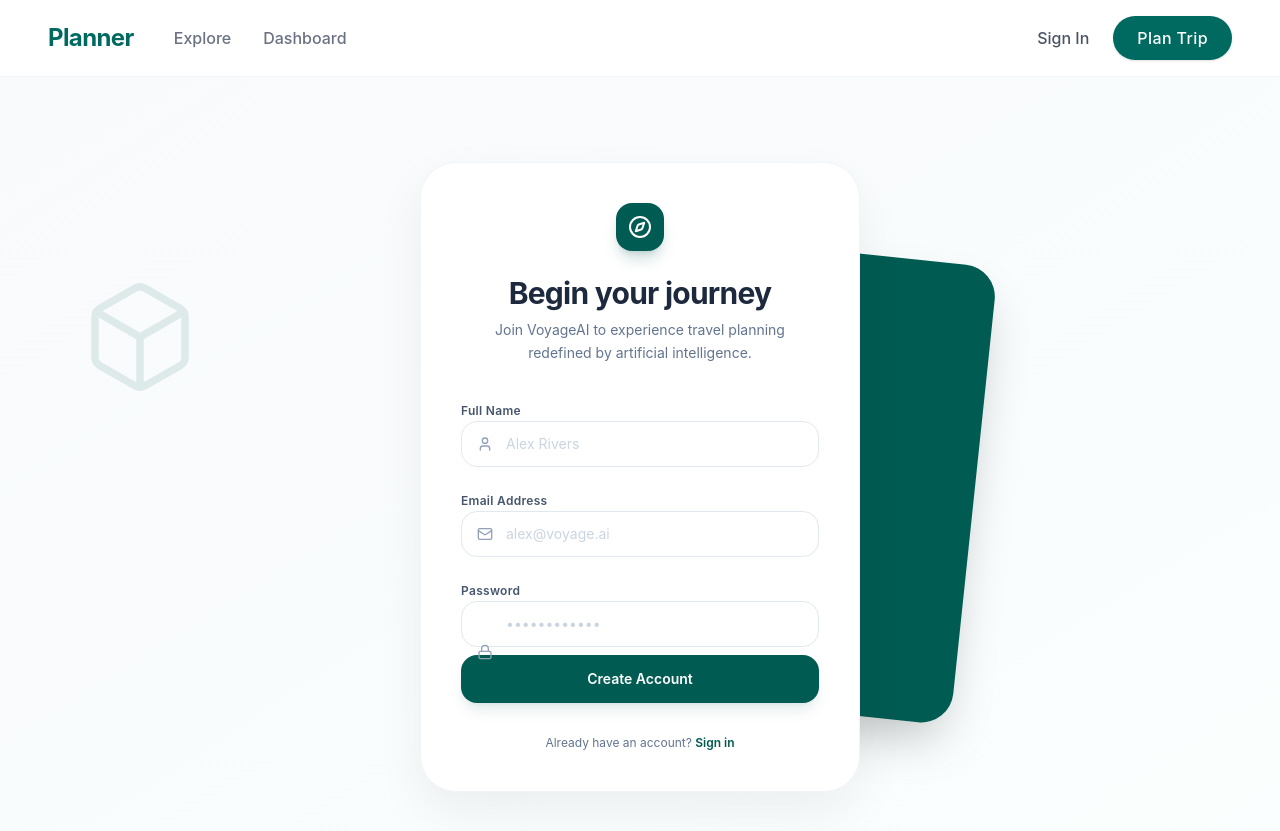
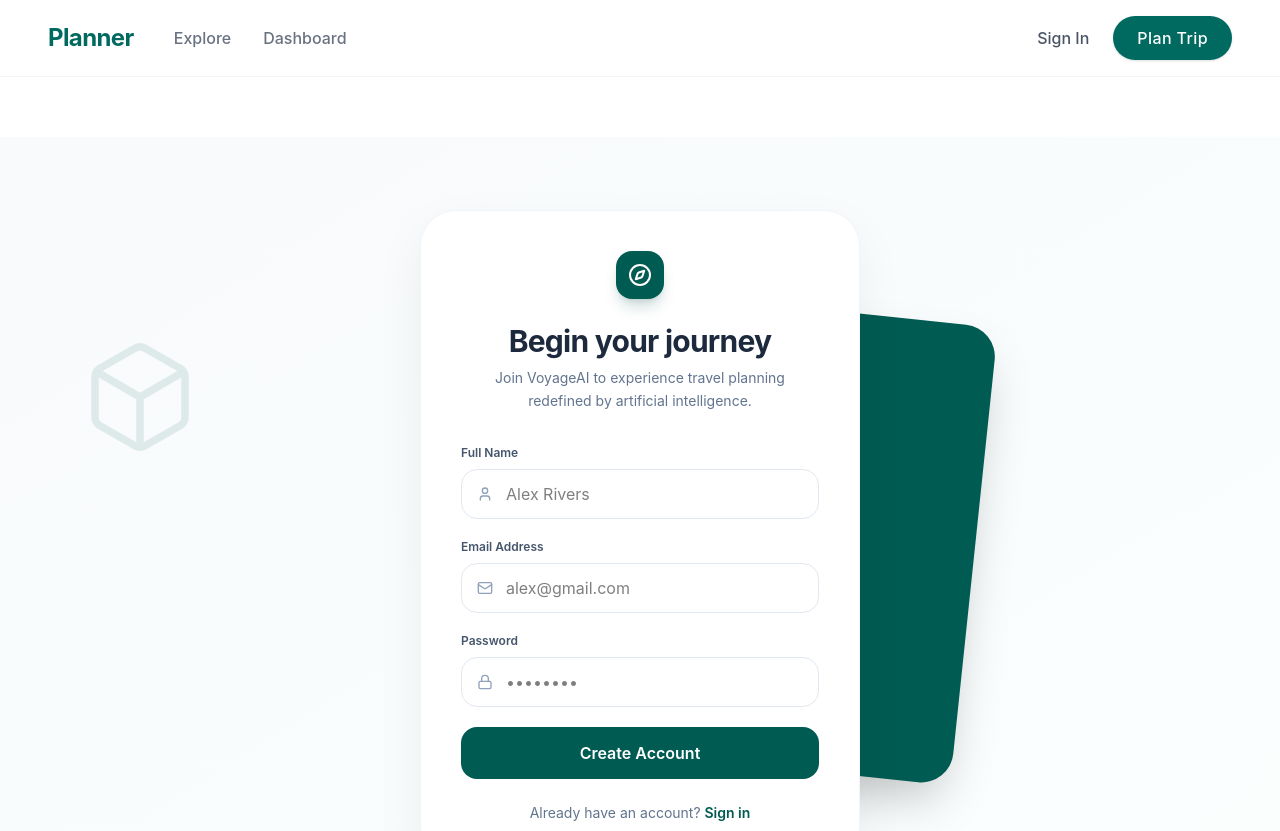
Before and after one commit to tulsishuka/T-Planner, a React (Vite) app in the folder frontend/: page /register in a window 1280 px wide. Shown: the top 831 px of the page. Built offline with nearby package versions, Linux system fonts and the light colour scheme.

Commit message:
frontend/src/pages/Register/Register.jsx

```diff
--- a/frontend/src/pages/Register/Register.jsx
+++ b/frontend/src/pages/Register/Register.jsx
@@ -80,9 +80,8 @@
   };
 
   return (
-    <div className="min-h-screen w-full bg-gradient-to-br from-slate-50 to-teal-50/30 flex items-center justify-center p-4 relative overflow-hidden font-sans">
+    <div className="min-h-screen mt-15 w-full bg-gradient-to-br from-slate-50 to-teal-50/30 flex items-center justify-center p-4 relative overflow-hidden font-sans">
 
-      {/* Decorative Background Elements */}
       <div className="absolute top-1/4 left-10 md:left-20 opacity-10 pointer-events-none">
         <svg width="120" height="120" viewBox="0 0 24 24" fill="none" stroke="#005B52" strokeWidth="1.5">
           <path d="M21 16V8a2 2 0 0 0-1-1.73l-7-4a2 2 0 0 0-2 0l-7 4A2 2 0 0 0 3 8v8a2 2 0 0 0 1 1.73l7 4a2 2 0 0 0 2 0l7-4A2 2 0 0 0 21 16z" />
@@ -91,12 +90,10 @@
         </svg>
       </div>
 
-      {/* Main Container Layering (Card & Side Deck) */}
       <div className="relative w-full max-w-4xl flex items-center justify-center">
 
-        {/* Right Side Card Mockup (Voyage Odyssey Card) */}
         <div className="absolute left-[45%] top-1/2 -translate-y-1/2 w-[380px] h-[460px] bg-[#005B52] rounded-[32px] shadow-2xl rotate-6 hidden lg:flex flex-col justify-end p-8 text-white overflow-hidden transform origin-center transition-all duration-300 hover:rotate-3">
-          {/* Subtle overlay graphics / image placeholder */}
+
           <div className="absolute inset-0 opacity-20 bg-[radial-gradient(circle_at_top_right,_var(--tw-gradient-stops))] from-white via-transparent to-transparent"></div>
           <div className="relative z-10 space-y-2">
             <p className="text-sm tracking-widest uppercase opacity-60">Featured Journey</p>
@@ -104,10 +101,8 @@
           </div>
         </div>
 
-        {/* Foreground Sign Up Card */}
         <div className="relative z-10 w-full max-w-[440px] bg-white rounded-[36px] shadow-[0_20px_50px_rgba(0,0,0,0.06)] border border-slate-100 p-8 md:p-10 flex flex-col items-center">
 
-          {/* App Icon */}
           <div className="w-12 h-12 bg-[#005B52] rounded-2xl flex items-center justify-center shadow-lg shadow-teal-900/20 mb-6">
             <Compass className="w-6 h-6 text-white" />
           </div>
@@ -120,15 +115,16 @@
             Join VoyageAI to experience travel planning redefined by artificial intelligence.
           </p>
 
-          {/* Form */}
+
           <form className="w-full mt-8 space-y-5" onSubmit={handleSubmit}>
-            {/* Full Name Input */}
-            <div className="space-y-1.5">
-              <label className="text-xs font-semibold text-slate-600 tracking-wide">Full Name</label>
+
+  <div>
+    <label className="block text-xs font-semibold text-slate-600 mb-2">
+      Full Name
+    </label>
+
     <div className="relative">
-                <span className="absolute inset-y-0 left-0 flex items-center pl-4 text-slate-400">
-                  <User className="w-4 h-4" />
-                </span>
+      <User className="absolute left-4 top-1/2 -translate-y-1/2 w-4 h-4 text-slate-400" />
 
       <input
         type="text"
@@ -136,68 +132,68 @@
         value={formData.name}
         onChange={handleChange}
         placeholder="Alex Rivers"
-  className="w-full pl-11 pr-4 py-3 bg-white border border-slate-200 rounded-2xl text-sm focus:outline-none focus:border-[#005B52] focus:ring-2 focus:ring-teal-500/10 transition-all text-slate-800 placeholder-slate-300"
+        className="w-full pl-11 pr-4 py-3 border border-slate-200 rounded-2xl focus:outline-none focus:ring-2 focus:ring-[#005B52]/20 focus:border-[#005B52]"
       />
     </div>
   </div>
 
-            {/* Email Input */}
-            <div className="space-y-1.5">
-              <label className="text-xs font-semibold text-slate-600 tracking-wide">Email Address</label>
+  <div>
+    <label className="block text-xs font-semibold text-slate-600 mb-2">
+      Email Address
+    </label>
+
     <div className="relative">
-                <span className="absolute inset-y-0 left-0 flex items-center pl-4 text-slate-400">
-                  <Mail className="w-4 h-4" />
-                </span>
+      <Mail className="absolute left-4 top-1/2 -translate-y-1/2 w-4 h-4 text-slate-400" />
 
       <input
         type="email"
         name="email"
         value={formData.email}
         onChange={handleChange}
-  placeholder="alex@voyage.ai"
-  className="w-full pl-11 pr-4 py-3 bg-white border border-slate-200 rounded-2xl text-sm focus:outline-none focus:border-[#005B52] focus:ring-2 focus:ring-teal-500/10 transition-all text-slate-800 placeholder-slate-300"
+        placeholder="alex@gmail.com"
+        className="w-full pl-11 pr-4 py-3 border border-slate-200 rounded-2xl focus:outline-none focus:ring-2 focus:ring-[#005B52]/20 focus:border-[#005B52]"
       />
     </div>
   </div>
 
-            {/* Password Input */}
-            <div className="space-y-1.5">
-              <label className="text-xs font-semibold text-slate-600 tracking-wide">Password</label>
+  <div>
+    <label className="block text-xs font-semibold text-slate-600 mb-2">
+      Password
+    </label>
+
     <div className="relative">
-                <span className="absolute inset-y-0 left-0 flex items-center pl-4 text-slate-400">
-                  <Lock className="w-4 h-4" />
-                </span>
+      <Lock className="absolute left-4 top-1/2 -translate-y-1/2 w-4 h-4 text-slate-400" />
+
       <input
         type="password"
         name="password"
         value={formData.password}
         onChange={handleChange}
-  placeholder="••••••••••••"
-  className="w-full pl-11 pr-11 py-3 bg-white border border-slate-200 rounded-2xl text-sm focus:outline-none focus:border-[#005B52] focus:ring-2 focus:ring-teal-500/10 transition-all text-slate-800 placeholder-slate-300"
+        placeholder="••••••••"
+        className="w-full pl-11 pr-4 py-3 border border-slate-200 rounded-2xl focus:outline-none focus:ring-2 focus:ring-[#005B52]/20 focus:border-[#005B52]"
       />
+    </div>
+  </div>
+
   <button
     type="submit"
     disabled={loading}
-  className="w-full py-3.5 bg-[#005B52] text-white text-sm font-semibold rounded-2xl shadow-lg shadow-teal-900/10 hover:bg-[#00473F] active:scale-[0.98] transition-all mt-2 disabled:opacity-50"
+    className="w-full py-3.5 bg-[#005B52] hover:bg-[#00473F] text-white rounded-2xl font-semibold transition disabled:opacity-50"
   >
     {loading ? "Creating Account..." : "Create Account"}
   </button>
-              </div>
-            </div>
-
-            {/* Submit Button */}
-
 </form>
 
 
-          {/* Footer Text */}
-          <p className="text-xs text-slate-500 mt-8">
-            Already have an account?{' '}
-            <Link to="/login" className="text-[#005B52] font-semibold hover:underline">
+<p className="text-sm text-slate-500 mt-6">
+  Already have an account?{" "}
+  <Link
+    to="/login"
+    className="text-[#005B52] font-semibold hover:underline"
+  >
     Sign in
   </Link>
 </p>
-
         </div>
       </div>
     </div>
```
Lines whose indentation alone changed are shown as unchanged.
